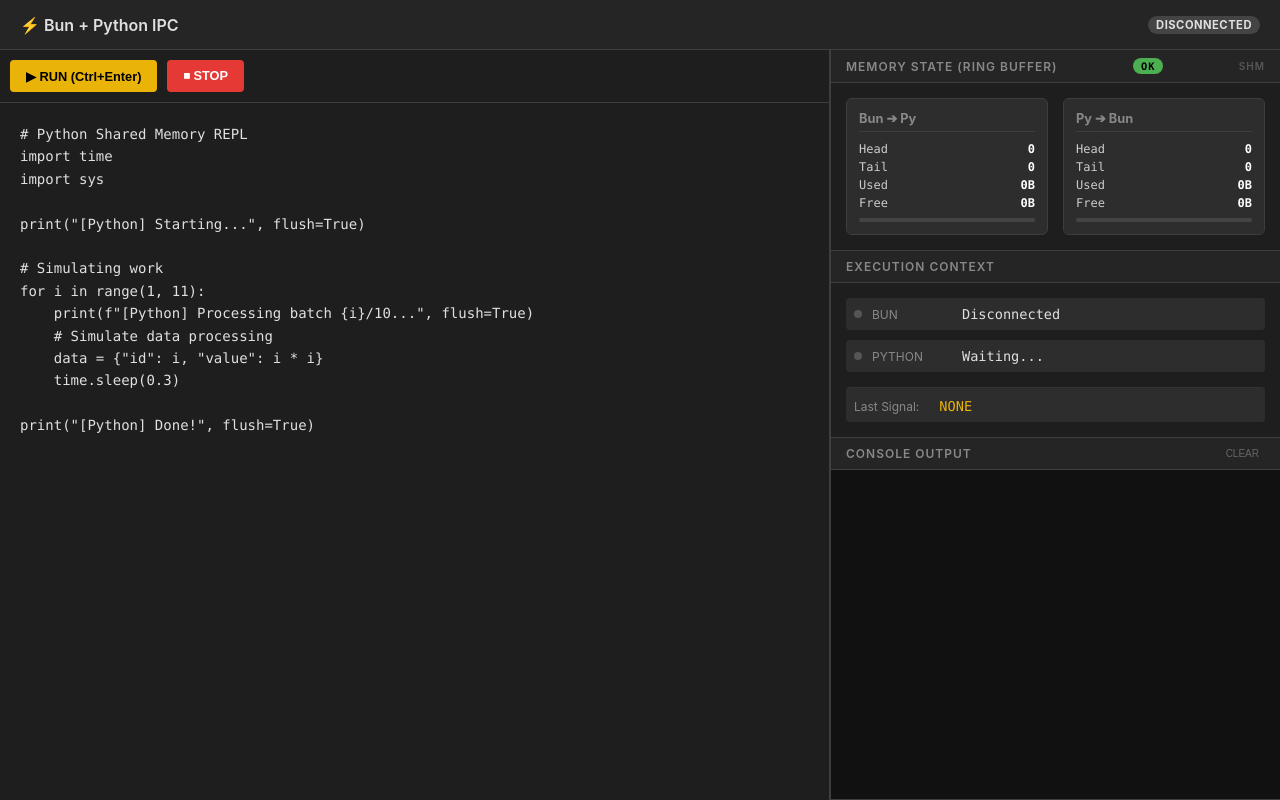
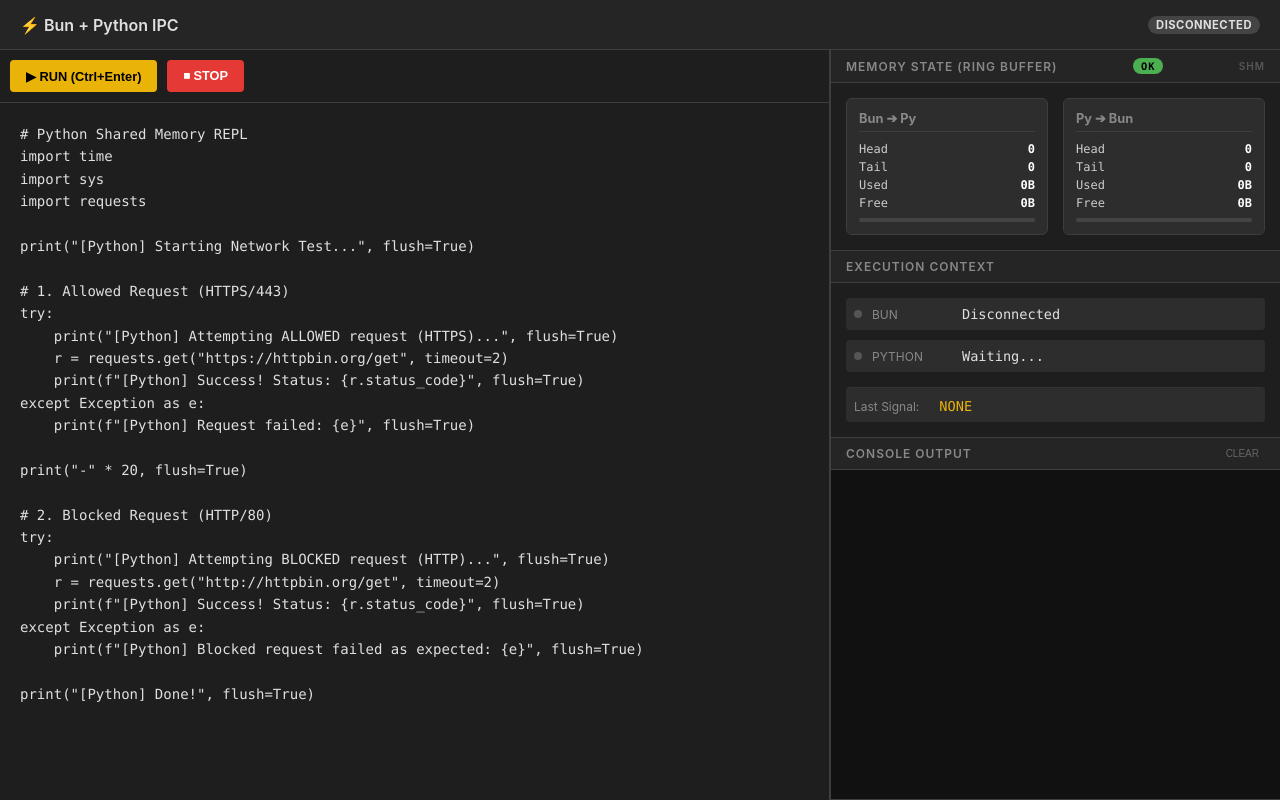
Before and after one commit to abgutierrez/buntime, a website: page src/public/index.html in a window 1280 px wide. Drawn offline with Linux system fonts and the light colour scheme.

Commit message:
test: add UI dashboard and integration tests

```diff
--- a/src/public/index.html
+++ b/src/public/index.html
@@ -72,6 +72,8 @@
             font-size: 0.65rem;
             font-weight: 600;
             font-family: var(--mono);
+            background: #444;
+            color: #ccc;
         }
         .health-pill.ok { background: var(--success); color: #000; }
         .health-pill.warn { background: #f59e0b; color: #000; }
@@ -277,15 +279,27 @@
             <textarea id="editor" spellcheck="false"># Python Shared Memory REPL
 import time
 import sys
+import requests
 
-print("[Python] Starting...", flush=True)
+print("[Python] Starting Network Test...", flush=True)
 
-# Simulating work
-for i in range(1, 11):
-    print(f"[Python] Processing batch {i}/10...", flush=True)
-    # Simulate data processing
-    data = {"id": i, "value": i * i}
-    time.sleep(0.3)
+# 1. Allowed Request (HTTPS/443)
+try:
+    print("[Python] Attempting ALLOWED request (HTTPS)...", flush=True)
+    r = requests.get("https://httpbin.org/get", timeout=2)
+    print(f"[Python] Success! Status: {r.status_code}", flush=True)
+except Exception as e:
+    print(f"[Python] Request failed: {e}", flush=True)
+
+print("-" * 20, flush=True)
+
+# 2. Blocked Request (HTTP/80)
+try:
+    print("[Python] Attempting BLOCKED request (HTTP)...", flush=True)
+    r = requests.get("http://httpbin.org/get", timeout=2)
+    print(f"[Python] Success! Status: {r.status_code}", flush=True)
+except Exception as e:
+    print(f"[Python] Blocked request failed as expected: {e}", flush=True)
 
 print("[Python] Done!", flush=True)</textarea>
         </div>
@@ -293,7 +307,7 @@
         <div class="debug-sidebar">
 
             <div class="panel" style="flex: 0 0 auto;">
-                 <div class="panel-header">
+                <div class="panel-header">
                     <span>Memory State (Ring Buffer)</span>
                     <span id="buffer-health" class="health-pill ok">OK</span>
                     <span style="font-size:10px; opacity:0.5">SHM</span>
@@ -420,6 +434,23 @@
             }
         }
 
+        function updateBufferCard(id, metrics) {
+            if (!metrics) return;
+            const el = document.getElementById(id);
+            if (!el) return;
+
+            el.querySelector('[data-key="head"]').textContent = metrics.head;
+            el.querySelector('[data-key="tail"]').textContent = metrics.tail;
+            el.querySelector('[data-key="used"]').textContent = formatBytes(metrics.used);
+            el.querySelector('[data-key="free"]').textContent = formatBytes(metrics.free);
+
+            const fill = el.querySelector('.usage-fill');
+            fill.style.width = `${metrics.usagePercent}%`;
+
+            if (metrics.usagePercent > 70) fill.className = 'usage-fill high';
+            else fill.className = 'usage-fill';
+        }
+
         function updateStatePanel(data) {
             if (data.bun) {
                 bunMsg.textContent = data.bun;
@@ -436,23 +467,6 @@
                 lastSignal.style.opacity = '0.5';
                 setTimeout(() => { lastSignal.style.opacity = '1'; }, 100);
             }
-        }
-
-        function updateBufferCard(id, metrics) {
-            if (!metrics) return;
-            const el = document.getElementById(id);
-            if (!el) return;
-
-            el.querySelector('[data-key="head"]').textContent = metrics.head;
-            el.querySelector('[data-key="tail"]').textContent = metrics.tail;
-            el.querySelector('[data-key="used"]').textContent = formatBytes(metrics.used);
-            el.querySelector('[data-key="free"]').textContent = formatBytes(metrics.free);
-
-            const fill = el.querySelector('.usage-fill');
-            fill.style.width = `${metrics.usagePercent}%`;
-
-            if (metrics.usagePercent > 70) fill.className = 'usage-fill high';
-            else fill.className = 'usage-fill';
         }
 
         function formatBytes(bytes) {
```
Also changed, not shown: src/index.test.ts (added, +12 -0 lines).
